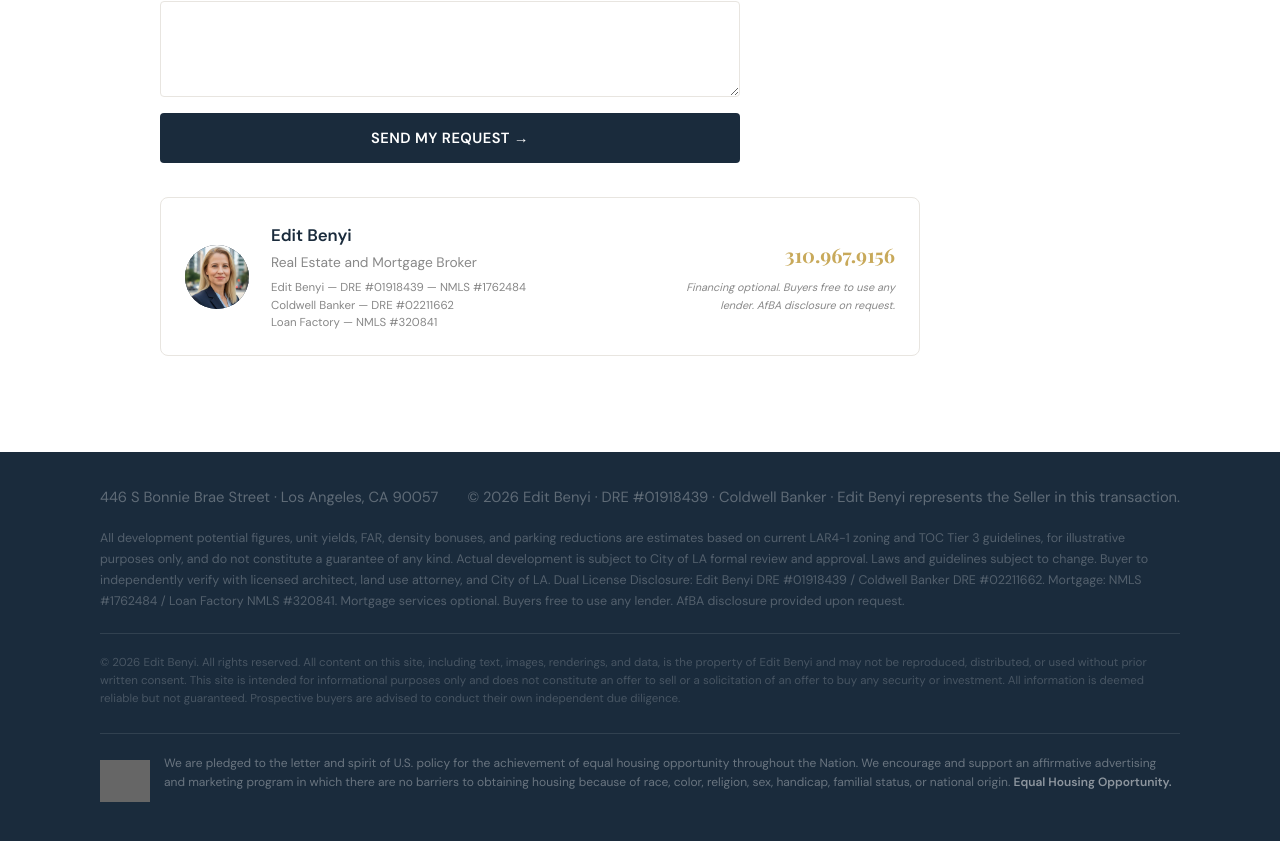
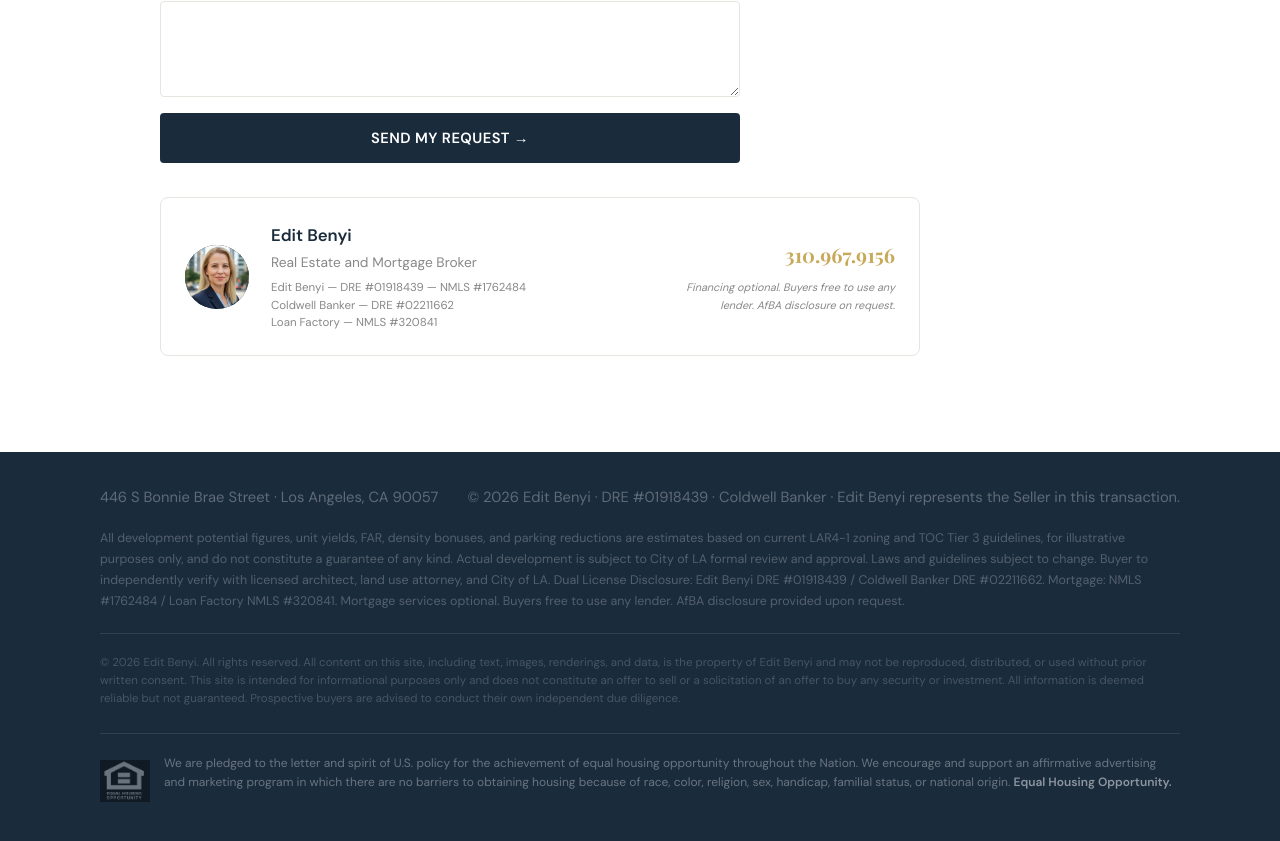
Before and after one commit to Ebenyi1976/446-bonnie-brea, a Next.js app: page / in a window 1280 px wide. Shown: the part 8034-8875 px from the top of the page. Built offline with nearby package versions, Linux system fonts and the light colour scheme.

Commit message:
Fix Equal Housing logo filter to invert white on dark background

```diff
--- a/app/page.tsx
+++ b/app/page.tsx
@@ -255,7 +255,7 @@ export default function Home() {
         <p className="footerCopy">© 2026 Edit Benyi. All rights reserved. All content on this site, including text, images, renderings, and data, is the property of Edit Benyi and may not be reproduced, distributed, or used without prior written consent. This site is intended for informational purposes only and does not constitute an offer to sell or a solicitation of an offer to buy any security or investment. All information is deemed reliable but not guaranteed. Prospective buyers are advised to conduct their own independent due diligence.</p>
         <div className="footerEho">
           <div className="ehoLogo">
-            <Image src="/equal-housing.png" alt="Equal Housing Opportunity" width={50} height={50} style={{ width: '50px', height: '50px', objectFit: 'contain', filter: 'brightness(0) invert(0.4)' }} />
+            <Image src="/equal-housing.png" alt="Equal Housing Opportunity" width={50} height={50} style={{ width: '50px', height: '50px', objectFit: 'contain', filter: 'invert(1) opacity(0.4)' }} />
           </div>
           <p className="ehoText">We are pledged to the letter and spirit of U.S. policy for the achievement of equal housing opportunity throughout the Nation. We encourage and support an affirmative advertising and marketing program in which there are no barriers to obtaining housing because of race, color, religion, sex, handicap, familial status, or national origin. <strong>Equal Housing Opportunity.</strong></p>
         </div>
```
